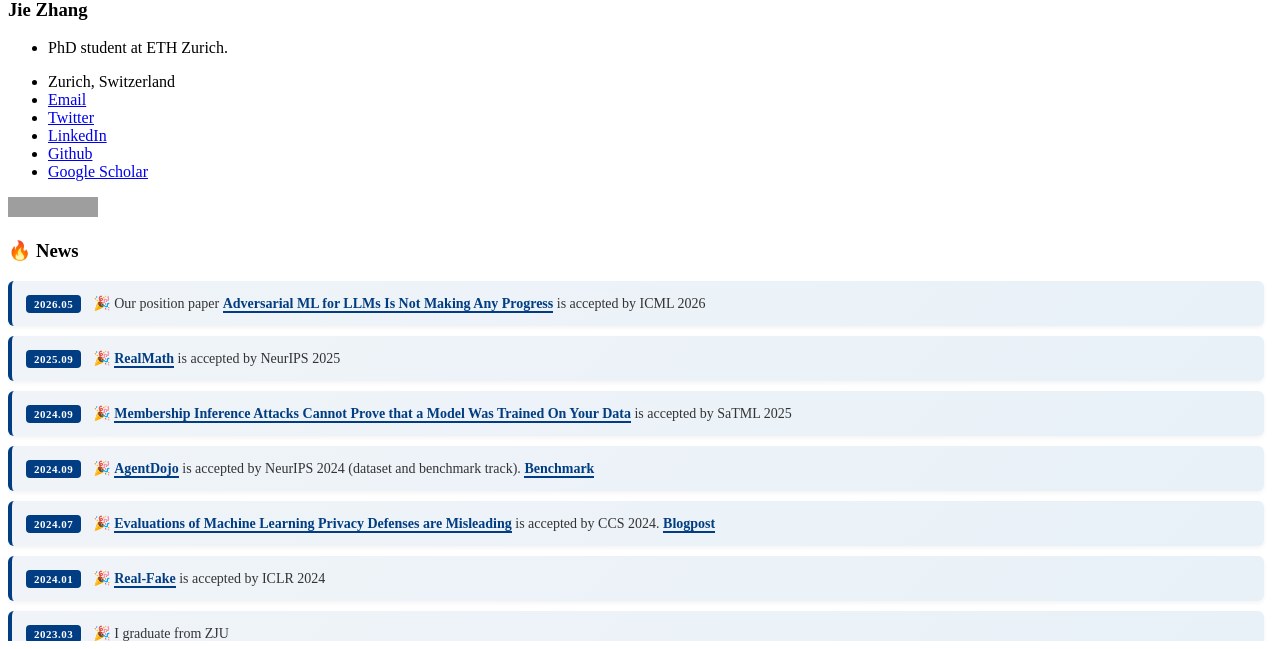
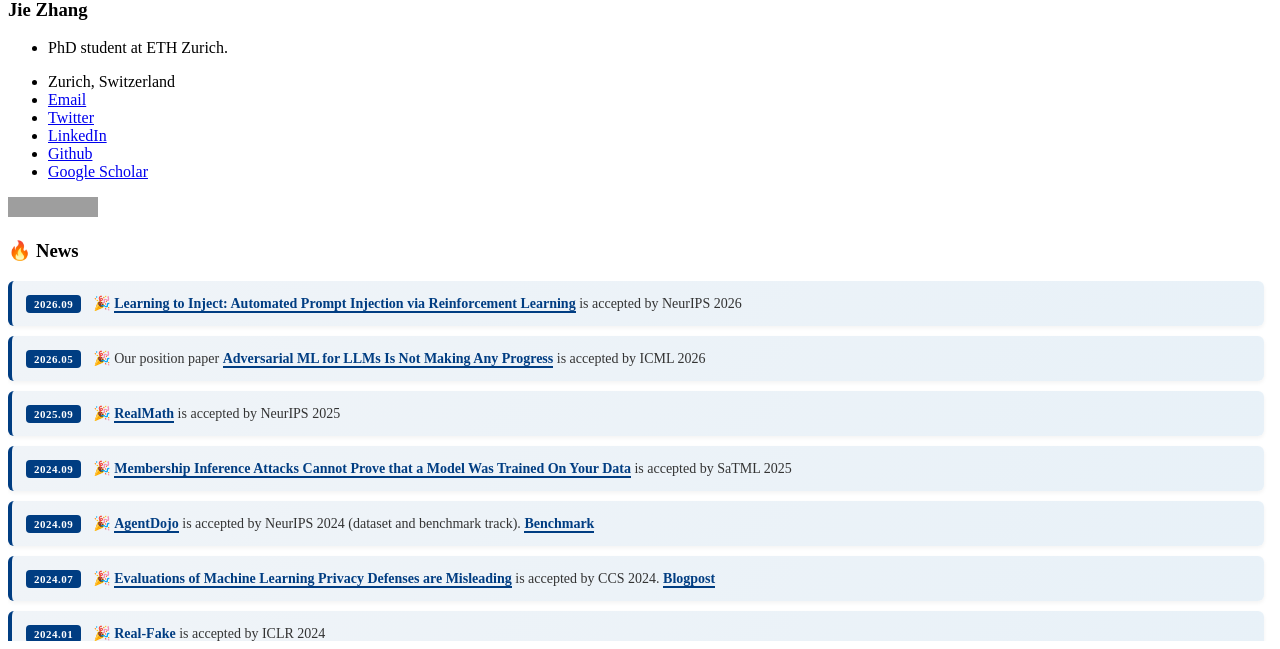
Before and after one commit to zj-jayzhang/zj-jayzhang.github.io, a Jekyll site: the page built from _pages/includes/news.md, in a window 1280 px wide. Shown: the part 490-1139 px from the top of the page. Built offline with Jekyll 4.4.1, drawn with Linux system fonts in a browser that asks for light colours; our own code applies the rules of GitHub Pages for plain Markdown files; grey boxes are pictures that could not be loaded.

Commit message:
Add news item for NeurIPS 2026 acceptance
Added news item about a paper accepted by NeurIPS 2026.

```diff
--- a/_pages/includes/news.md
+++ b/_pages/includes/news.md
@@ -73,6 +73,10 @@
 </style>
 
 <div class="news-scrollable">
+    <div class="news-item">
+    <span class="news-date">2026.09</span>
+    <span class="news-content">🎉 <a href="https://arxiv.org/abs/2602.05746">Learning to Inject: Automated Prompt Injection via Reinforcement Learning</a> is accepted by NeurIPS 2026</span>
+  </div>
   <div class="news-item">
     <span class="news-date">2026.05</span>
     <span class="news-content">🎉 Our position paper <a href="https://arxiv.org/abs/2502.02260">Adversarial ML for LLMs Is Not Making Any Progress</a> is accepted by ICML 2026</span>
```
